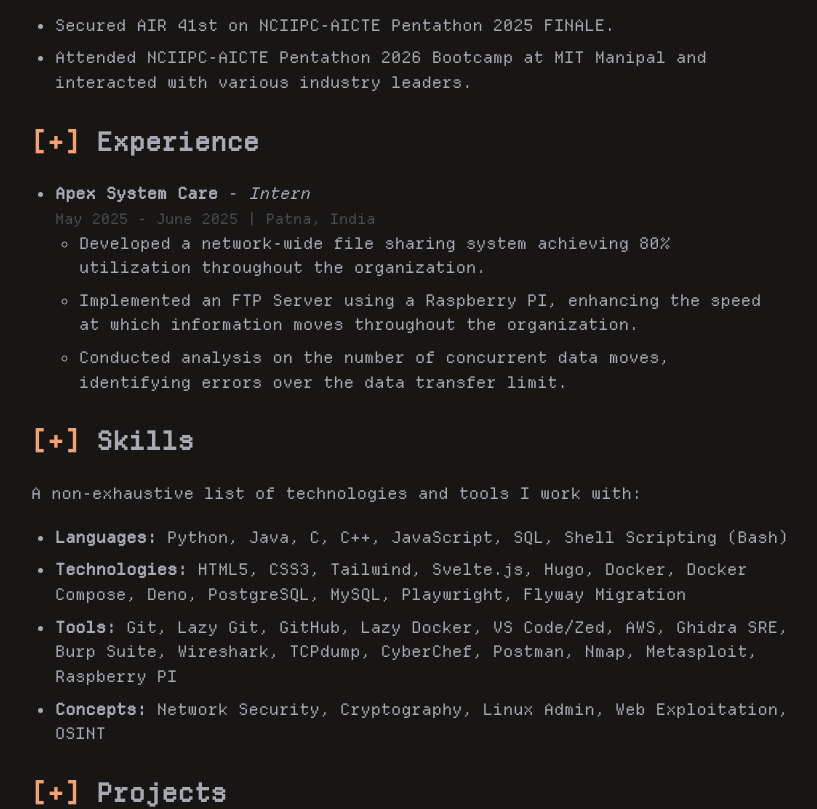
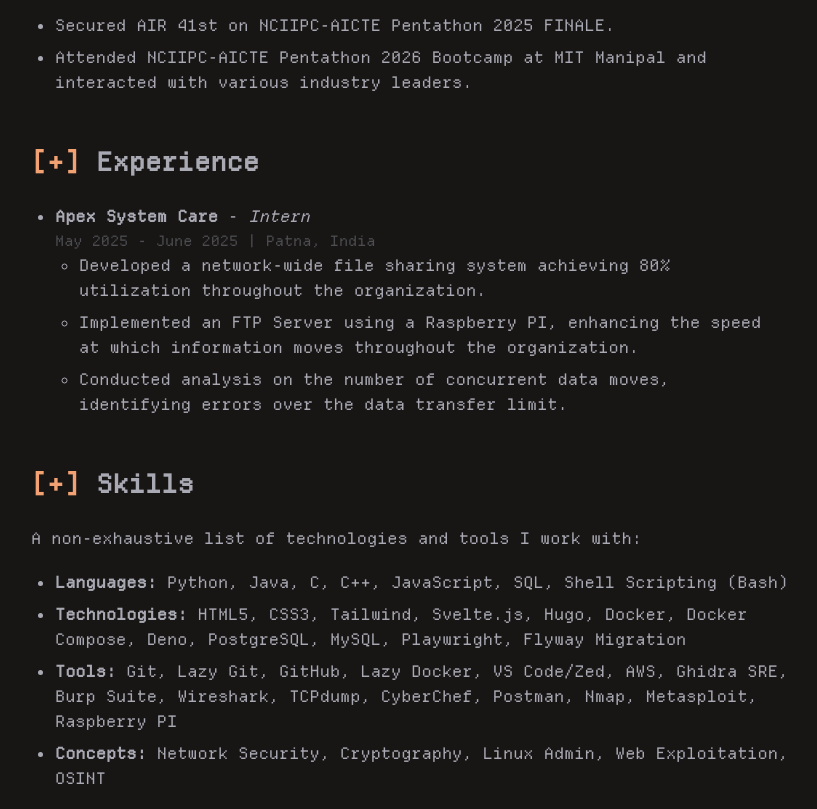
Before and after one commit to TuxTerm/tuxterm-portfolio, a Svelte app: page / in a window 1280 px wide. Shown: the part 841-1650 px from the top of the page, without its empty margins (229-1046 px from the left). Built offline with nearby package versions, Linux system fonts and the light colour scheme.

Commit message:
Add left-to-right highlight animation to all major section headers

```diff
--- a/src/app.css
+++ b/src/app.css
@@ -64,6 +64,42 @@ h2 {
 h2::before {
   content: "[+] ";
   color: var(--accent);
+  transition: color 0.3s ease;
+}
+
+section h2 {
+  position: relative;
+  display: inline-block;
+  z-index: 1;
+  padding: 0.1rem 0.3rem;
+  margin-left: -0.3rem;
+  transition: color 0.3s ease;
+}
+
+section h2::after {
+  content: "";
+  position: absolute;
+  top: 0;
+  left: 0;
+  width: 0;
+  height: 100%;
+  background-color: var(--accent);
+  z-index: -1;
+  transition: width 0.3s cubic-bezier(0.25, 0.8, 0.25, 1);
+}
+
+section:hover h2 {
+  color: var(--bg);
+  transition-delay: 0.1s;
+}
+
+section:hover h2::before {
+  color: var(--bg);
+  transition-delay: 0.1s;
+}
+
+section:hover h2::after {
+  width: 100%;
 }
 
 h3 {
```
